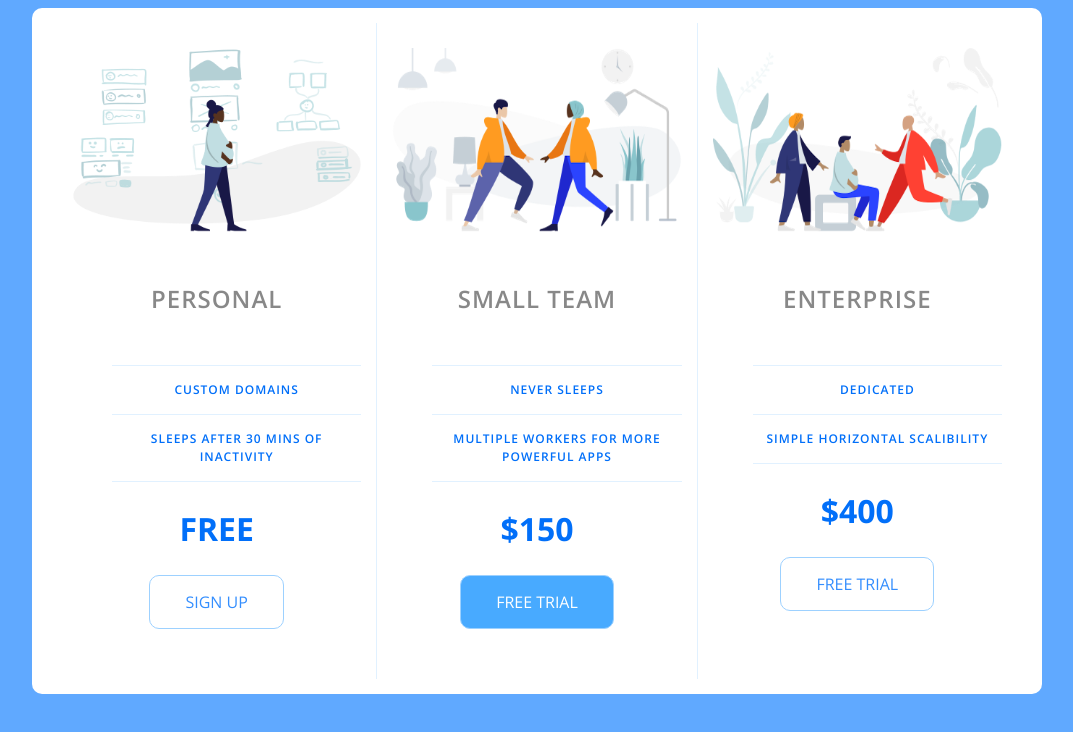
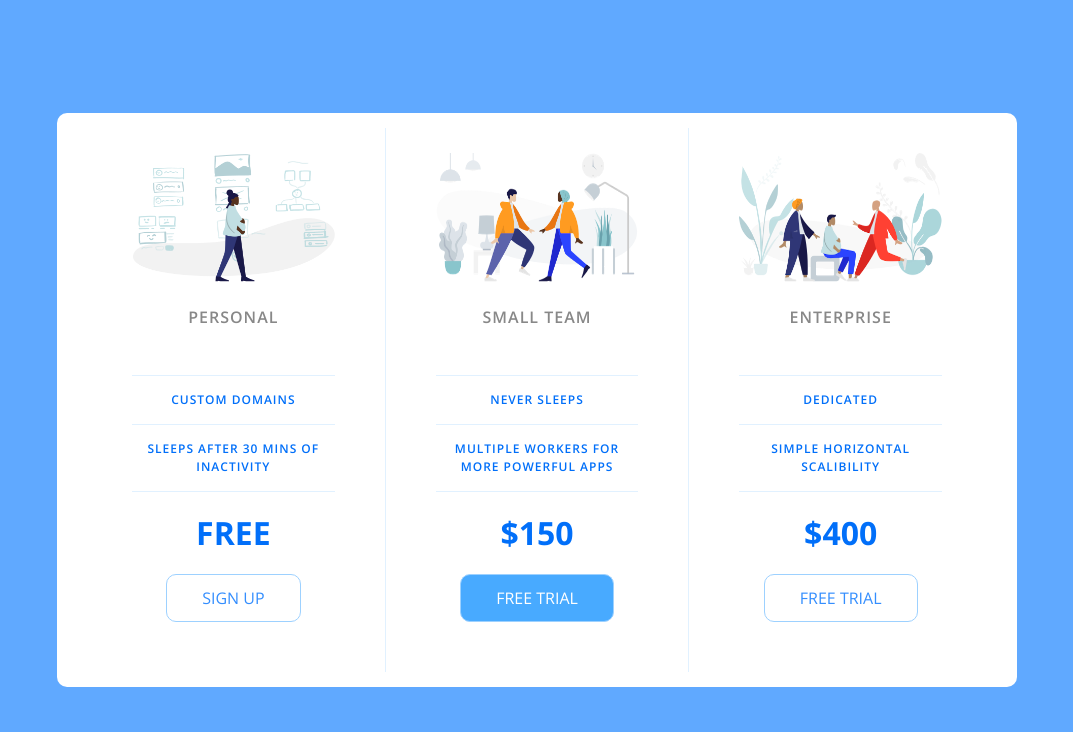
Before and after one commit to nidhivarghese/web-dev-projects, a plain HTML site: page pricing-panel/index.html in a window 1280 px wide. Shown: the whole page, without its empty margins (103-1176 px from the left). Drawn offline with nearby package versions, Linux system fonts and the light colour scheme.

Commit message:
Pricing Panel CSS updated

```diff
--- a/pricing-panel/app.css
+++ b/pricing-panel/app.css
@@ -1,3 +1,16 @@
+
+/* Reset Default */
+
+* {
+    margin: 0;
+    padding: 0;
+    border: 0;
+    font-size: 100%;
+    font: inherit;
+    vertical-align: baseline;
+    box-sizing: border-box;
+}
+
 ol, ul {
 	list-style: none;
 }
@@ -12,7 +25,8 @@ body{
     display: flex;
     justify-content: center;
     align-items: center;
-    min-width: 100vh;
+    line-height: 1;
+    min-height: 100vh;
 }
 
 .panel{
@@ -104,7 +118,7 @@ body{
     .pricing-plan{
         border-bottom: none;
         border-right: 1px solid #e1f1ff;
-        padding: 25px 15px;
+        padding: 25px 50px;
     }
     .pricing-plan:last-child{
         border-right: none;
```
